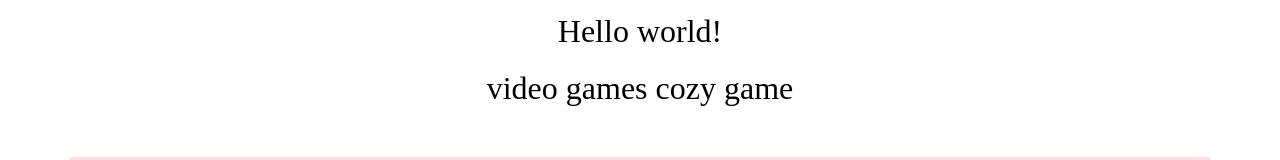
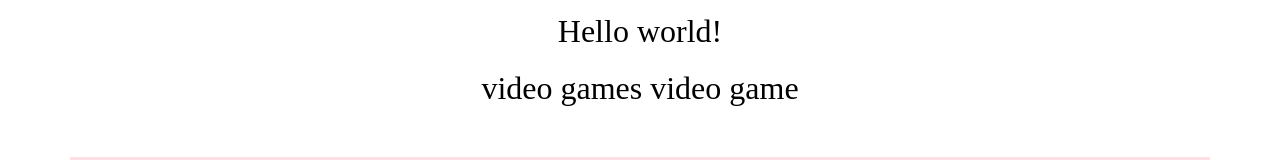
Before and after one commit to melmas100/Melis-s-Portfolio, a plain HTML site: page index.html in a window 1280 px wide. Shown: the part 200-360 px from the top of the page. Drawn offline with Linux system fonts and the light colour scheme.

Commit message:
Update index.html
Edited to avoid deletion.

```diff
--- a/index.html
+++ b/index.html
@@ -27,7 +27,7 @@
   <h1 class = "mainHeading"
 <p>Hello world!</p>
   <hi>video games</hi>
-  <hi>cozy game</hi>
+  <hi>video game</hi>
 <div class="projectBox">
    <div class="project box"
   <!--
```
